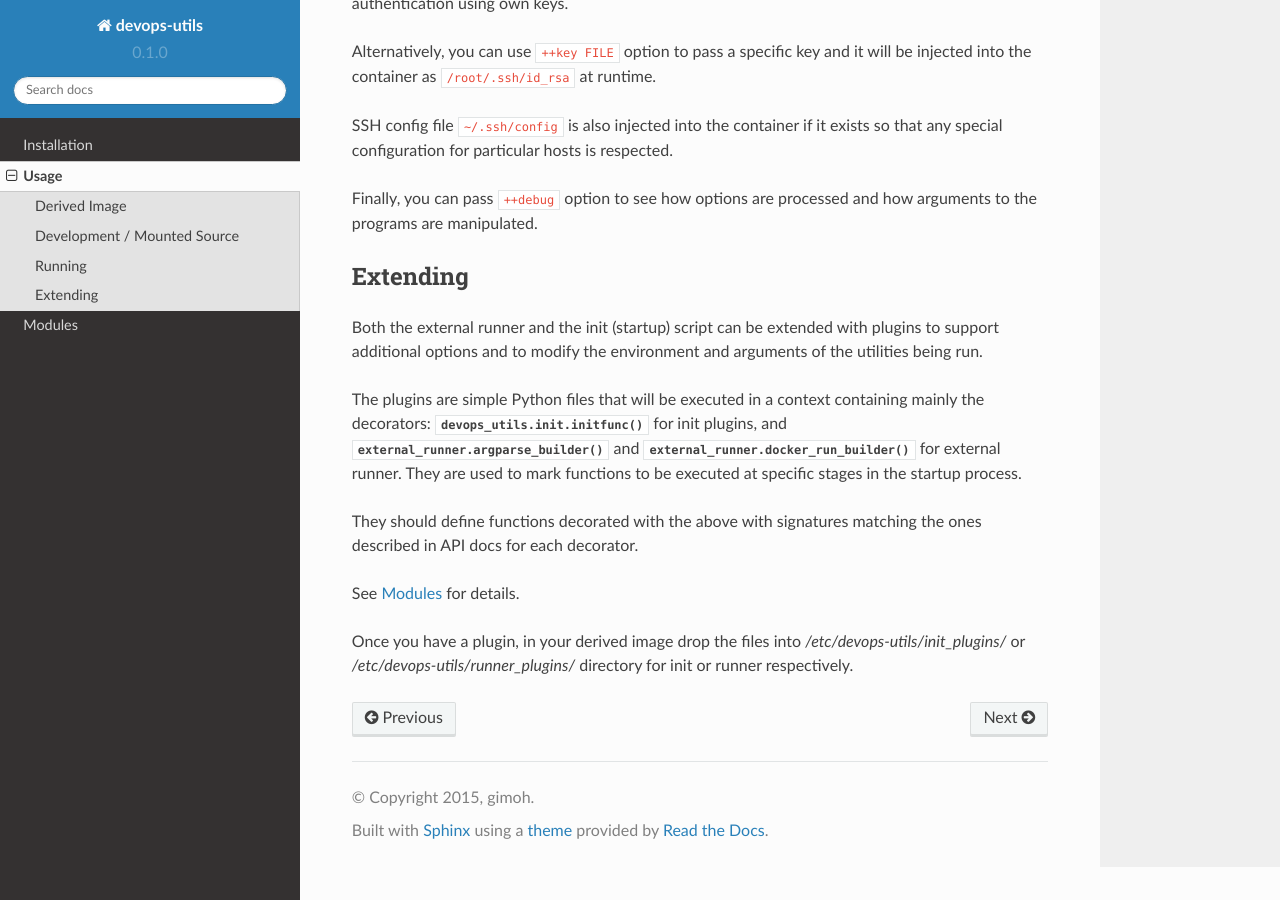
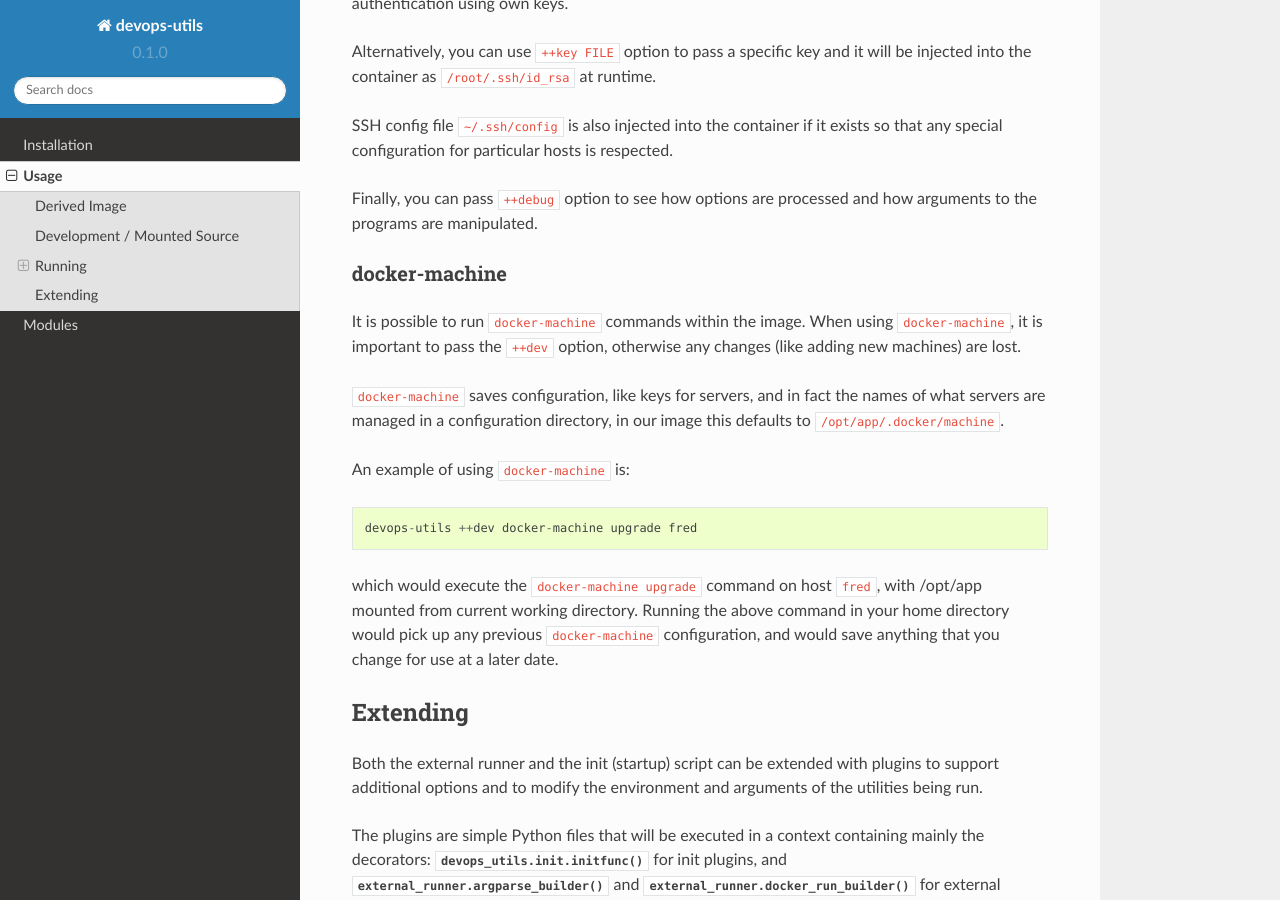
Before and after one commit to Spengreb/devops-utils, a Sphinx documentation site: the page built from docs/usage.rst, in a window 1280 px wide and 900 px high, scrolled down 1790 px. Built offline with Sphinx 7.4.7 and the Read the Docs theme 2.0.0, drawn with Linux system fonts in a browser that asks for light colours.

Commit message:
docker-machine documentation & usage example.

```diff
--- a/docs/usage.rst
+++ b/docs/usage.rst
@@ -93,6 +93,26 @@ respected.
 Finally, you can pass ``++debug`` option to see how options are
 processed and how arguments to the programs are manipulated.
 
+docker-machine
+--------------
+
+It is possible to run ``docker-machine`` commands within the image.
+When using ``docker-machine``, it is important to pass the ``++dev``
+option, otherwise any changes (like adding new machines) are lost.
+
+``docker-machine`` saves configuration, like keys for servers, and
+in fact the names of what servers are managed in a configuration
+directory, in our image this defaults to ``/opt/app/.docker/machine``.
+
+An example of using ``docker-machine`` is::
+
+    devops-utils ++dev docker-machine upgrade fred
+
+which would execute the ``docker-machine upgrade`` command on host
+``fred``, with /opt/app mounted from current working directory.
+Running the above command in your home directory would pick up any
+previous ``docker-machine`` configuration, and would save anything
+that you change for use at a later date.
 
 .. _usage-extending:
 
```
